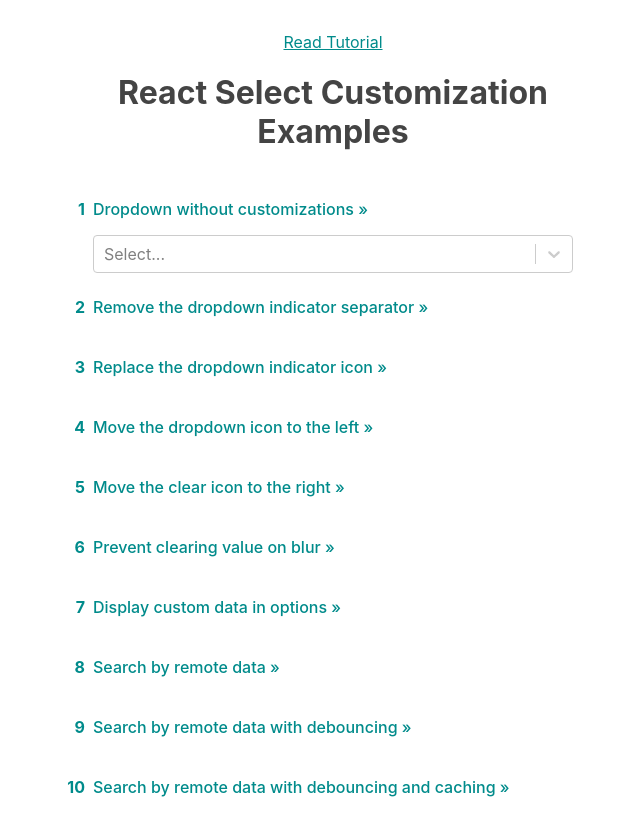
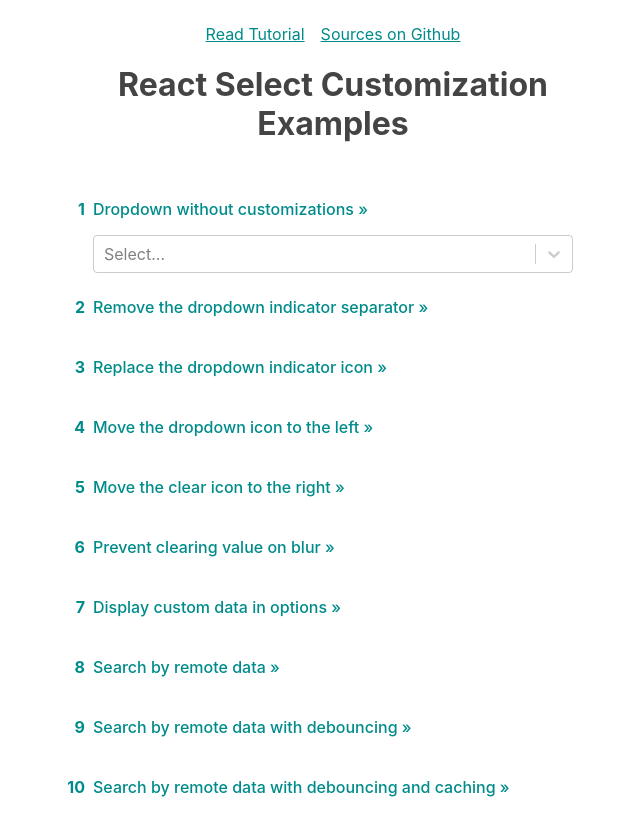
Before and after one commit to kkomelin/react-select-customization-examples, a React (Create React App) app: page / in a window 1280 px wide. Shown: the top 836 px of the page, without its empty margins (307-947 px from the left). Built offline with nearby package versions, Linux system fonts and the light colour scheme.

Commit message:
Added Github link to the header.

```diff
--- a/src/App.css
+++ b/src/App.css
@@ -4,12 +4,19 @@
   flex-direction: column;
   justify-content: center;
   alight-items: center;
-  padding: 2rem 2rem 4rem 2rem;
+  padding: 1.5rem 2rem 4rem 2rem;
   max-width: 30rem;
   color: #444444;
 }
 
 .App h1 {
   text-align:center;
-  margin-bottom: 2rem;
+  margin-bottom: 2.5rem;
 }
+
+.App .top-links {
+  display: flex;
+  flex-direction: row;
+  justify-content: center;
+  gap: 1rem;
+}
--- a/src/App.tsx
+++ b/src/App.tsx
@@ -8,6 +8,7 @@
   return (
     <QueryClientProvider client={queryClient}>
       <div className="App">
+        <div className='top-links'>
           <a
             style={{ color: 'darkcyan', textAlign: 'center' }}
             href="https://komelin.com/..."
@@ -16,6 +17,16 @@
           >
             Read Tutorial
           </a>
+          <a
+            style={{ color: 'darkcyan', textAlign: 'center' }}
+            href="https://github.com/kkomelin/nextjs-image-optimization-examples"
+            target="_blank"
+            rel="noopener noreferrer"
+          >
+            Sources on Github
+          </a>
+        </div>
+
         <h1>React Select Customization Examples</h1>
 
         <Examples />
--- a/src/components/ExampleRemoteData.tsx
+++ b/src/components/ExampleRemoteData.tsx
@@ -4,7 +4,7 @@
 
 const API_URL = 'https://countries-api-for-blog.vercel.app/api/countries'
 
-const searchRequest = async (searchText: string) => {
+const performSearchRequest = async (searchText: string) => {
   try {
     const response = await fetch(
       `${API_URL}${searchText ? '/' + searchText : ''}`
@@ -37,7 +37,7 @@
     setIsLoading(true)
 
     try {
-      const countries = await searchRequest(searchQuery)
+      const countries = await performSearchRequest(searchQuery)
       setCountries(countries)
     } catch (e) {
       console.error(e)
--- a/src/components/ExampleRemoteDataDebouncing.tsx
+++ b/src/components/ExampleRemoteDataDebouncing.tsx
@@ -5,7 +5,7 @@
 
 const API_URL = 'https://countries-api-for-blog.vercel.app/api/countries'
 
-const searchRequest = async (searchText: string) => {
+const performSearchRequest = async (searchText: string) => {
   try {
     const response = await fetch(
       `${API_URL}${searchText ? '/' + searchText : ''}`
@@ -42,7 +42,7 @@
     setIsLoading(true)
 
     try {
-      const countries = await searchRequest(searchQuery)
+      const countries = await performSearchRequest(searchQuery)
       setCountries(countries)
     } catch (e) {
       console.error(e)
--- a/src/components/ExampleRemoteDataDebouncingAndCaching.tsx
+++ b/src/components/ExampleRemoteDataDebouncingAndCaching.tsx
@@ -6,7 +6,7 @@
 
 const API_URL = 'https://countries-api-for-blog.vercel.app/api/countries'
 
-const searchRequest = async (searchText: string) => {
+const performSearchRequest = async (searchText: string) => {
   try {
     const response = await fetch(
       `${API_URL}${searchText ? '/' + searchText : ''}`
@@ -28,7 +28,7 @@
     data,
   } = useQuery(
     searchText && ['countryData', searchText],
-    async () => await searchRequest(searchText),
+    async () => await performSearchRequest(searchText),
     {
       enabled: !!searchText,
     }
```
Lines whose indentation alone changed are shown as unchanged.
